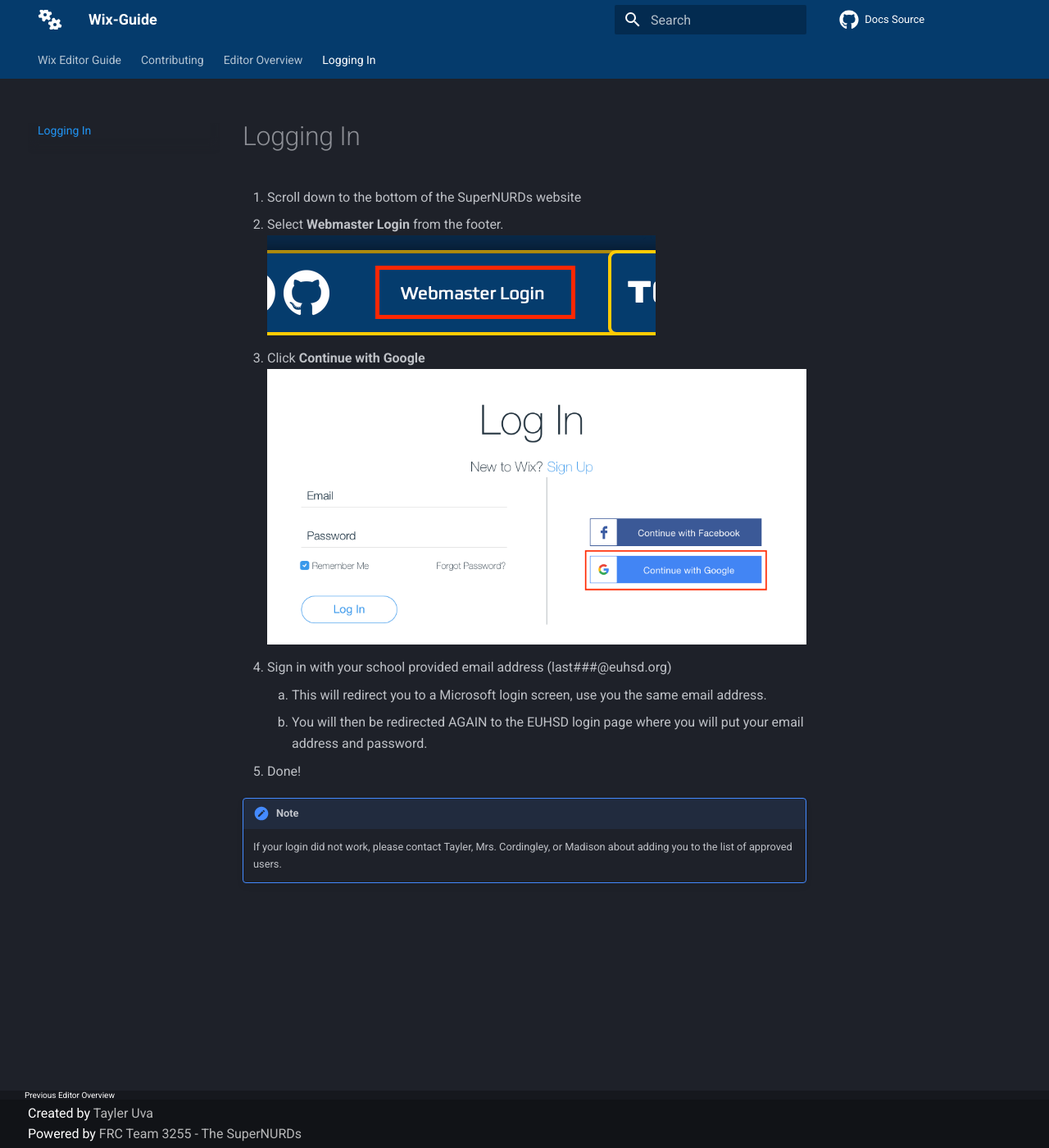
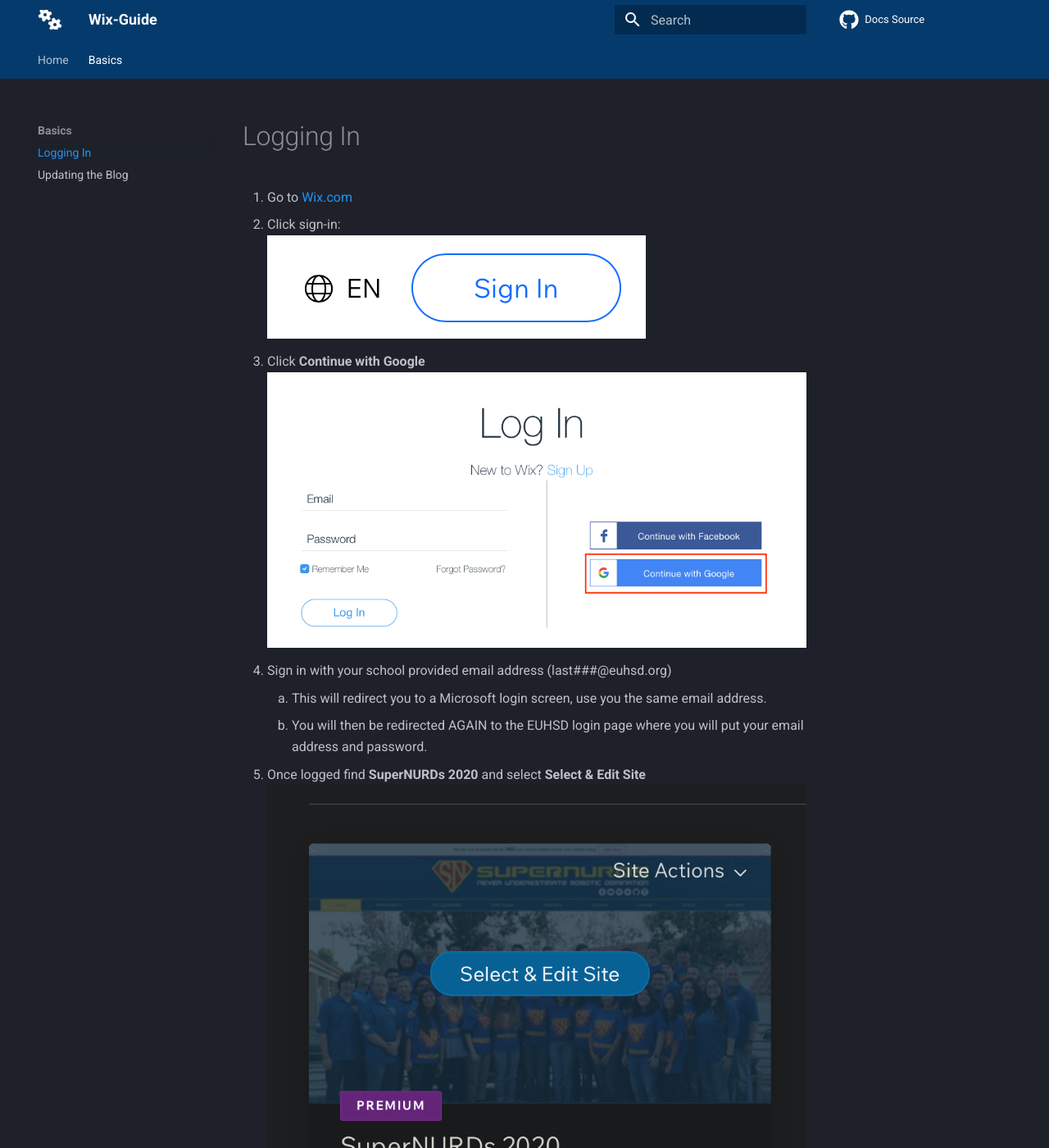
Before and after one commit to FRCTeam3255/Wix-Guide, an MkDocs documentation site: the page built from docs/basics/logging_in.md, in a window 1280 px wide and 1400 px high. Shown: the whole window at 82% size. Built offline with MkDocs 1.6.1 and Material for MkDocs 9.7.7, drawn with Linux system fonts in a browser that asks for light colours; comment, search, counter and statistics services are not loaded; some of the changed text lies outside the part shown.

```diff
--- a/docs/logging_in.md
+++ b/docs/basics/logging_in.md
@@ -1,12 +1,14 @@
 # Logging In
 
-1. Scroll down to the bottom of the SuperNURDs website
-2. Select **Webmaster Login** from the footer.  ![footer](assets/images/logging_in/footer.png)
-3. Click **Continue with Google**  ![google](assets/images/logging_in/google.png)
+1. Go to [Wix.com](https://www.wix.com)
+2. Click sign-in:
+   ![](../assets/images/logging_in/wix-signin.png)
+3. Click **Continue with Google**  ![google](../assets/images/logging_in/google.png)
 4. Sign in with your school provided email address (last###@euhsd.org)
       1. This will redirect you to a Microsoft login screen, use you the same email address.
       2. You will then be redirected AGAIN to the EUHSD login page where you will put your email address and password.
-5. Done!
+5. Once logged find **SuperNURDs 2020** and select **Select & Edit Site**
+   ![](../assets/images/logging_in/edit.png)
 
 !!! Note
     If your login did not work, please contact Tayler, Mrs. Cordingley, or Madison about adding you to the list of approved users.
--- a/mkdocs.yml
+++ b/mkdocs.yml
@@ -1,8 +1,12 @@
-# # Navigation
-# nav:
-# - Home:
-#   - 'index.md'
-#   - 'contributing.md'
+# Navigation
+nav:
+- Home:
+  - 'index.md'
+  - 'contributing.md'
+- Basics:
+  - 'basics/logging_in.md'
+  - 'basics/updating_blog.md'
+  # - 'basics/editor.md'
 
 # Setup
 site_name: Wix-Guide
@@ -19,8 +23,8 @@ theme:
     logo: 'fontawesome/solid/cogs'
     repo: 'fontawesome/brands/github'
   features:
-    - tabs
-    - instant
+    - navigation.tabs
+    - navigation.instant
   palette:
     primary: 'blue'
     accent: 'light blue'
```
Also changed, not shown: docs/basics/editor.md (added, +7 -0 lines), docs/basics/logging_in_old.md (added, +12 -0 lines), docs/basics/updating_blog.md (added, +25 -0 lines), docs/editor.md (deleted, +0 -9 lines), docs/assets/images/editor/sidebar.png, docs/assets/images/logging_in/edit.png (added), docs/assets/images/logging_in/wix-signin.png (added), docs/assets/images/updating_blog/blog.png (added), docs/assets/images/updating_blog/main_sidebar.png (added), docs/assets/images/updating_blog/newpost.png (added), docs/assets/images/updating_blog/post_edit.png (added), docs/assets/images/updating_blog/publish.png (added), docs/assets/images/updating_blog/sidebar.png (added).
